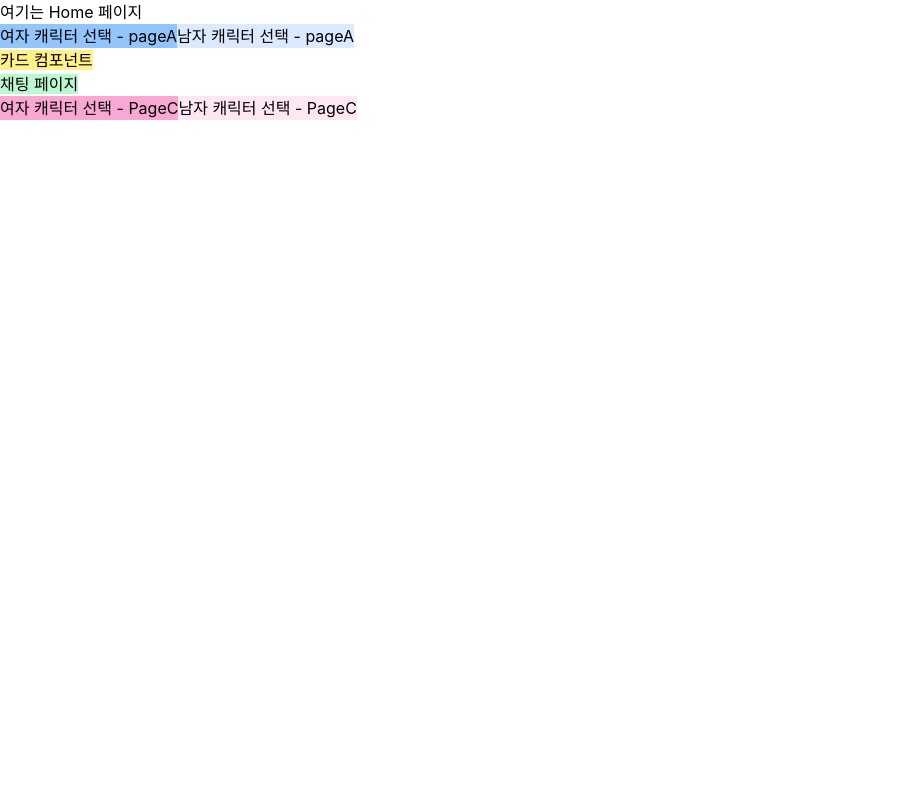
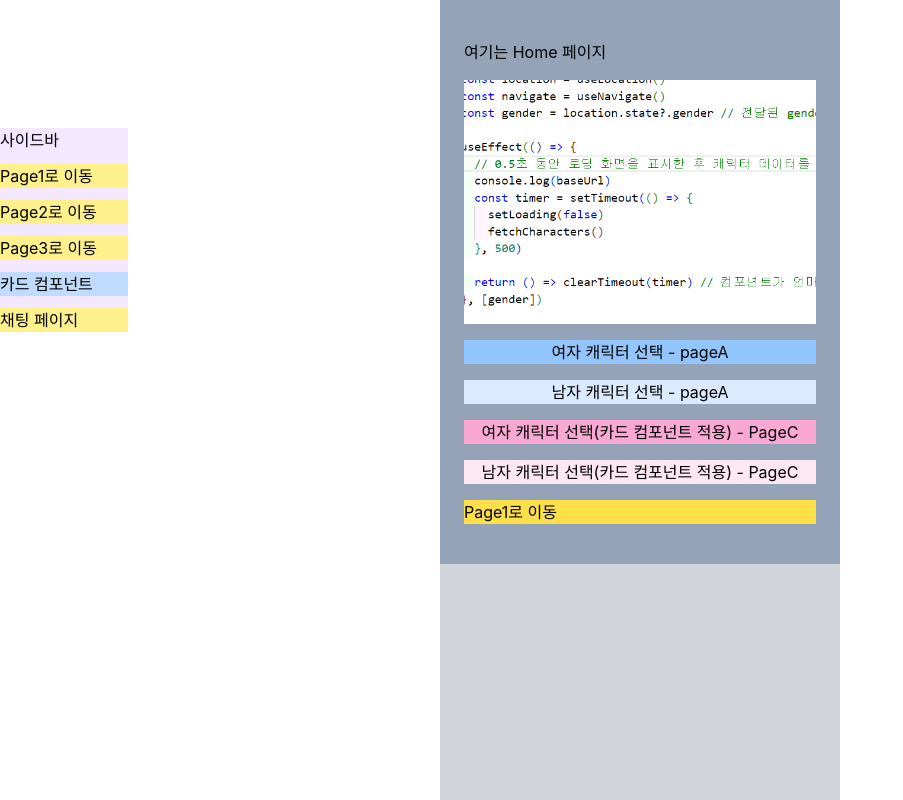
Before and after one commit to Surfurtone/eslint-test, a React (Create React App) app: page / in a window 1280 px wide. Shown: the whole page, without its empty margins (0-903 px from the left). Built offline with nearby package versions, Linux system fonts and the light colour scheme.

Commit message:
사이드바 적용

```diff
--- a/src/App.js
+++ b/src/App.js
@@ -6,12 +6,22 @@ import PageB from './pages/PageB'
 import PageC from './pages/PageC'
 import CardFlip from './components/CardFlip'
 import ChatPage from './pages/ChatPage'
+import Sidebar from './components/Sidebar'
+import Page1 from './pages/Page1'
+import Page2 from './pages/Page2'
+import Page3 from './pages/Page3'
 
 function App() {
   return (
     <div className="App">
       <Routes>
         <Route path="/" element={<Home />} />
+        <Route path="/sidebar" element={<Sidebar />} />
+
+        <Route path="/page1" element={<Page1 />} />
+        <Route path="/page2" element={<Page2 />} />
+        <Route path="/page3" element={<Page3 />} />
+
         <Route path="/pageA" element={<PageA />} />
         <Route path="/pageB" element={<PageB />} />
         <Route path="/pageC" element={<PageC />} />
--- /dev/null
+++ b/src/components/Sidebar.js
@@ -0,0 +1,32 @@
+import React from 'react'
+import { Link } from 'react-router-dom'
+
+const Sidebar = () => {
+  return (
+    <div className="flex relative">
+      {/* 사이드바 - 여기에 페이지 바로가기 추가 */}
+      <div className="bg-purple-100 grid grid-cols-1 gap-3 fixed left-0 w-32 top-32">
+        <div>사이드바</div>
+
+        <Link to="/page1" className="bg-yellow-200">
+          Page1로 이동
+        </Link>
+        <Link to="/page2" className="bg-yellow-200">
+          Page2로 이동
+        </Link>
+        <Link to="/page3" className="bg-yellow-200">
+          Page3로 이동
+        </Link>
+
+        <Link to="/cardFlip" className="bg-blue-200">
+          카드 컴포넌트
+        </Link>
+        <Link to="/chatPage" className="bg-yellow-200">
+          채팅 페이지
+        </Link>
+      </div>
+    </div>
+  )
+}
+
+export default Sidebar
--- a/src/pages/Home.js
+++ b/src/pages/Home.js
@@ -1,6 +1,8 @@
 import React from 'react'
 import { useNavigate } from 'react-router-dom'
 import { Link } from 'react-router-dom'
+import Sidebar from '../components/Sidebar'
+import testImage from '../assets/imgs/testImage.png'
 
 const Home = () => {
   const navigate = useNavigate()
@@ -16,47 +18,44 @@ const Home = () => {
   }
 
   return (
-    <div>
-      <div>여기는 Home 페이지</div>
+    <div className="flex min-h-screen justify-center relative">
+      <Sidebar />
 
+      {/* 메인 컨텐츠 */}
+      <div className="w-full max-w-[400px] overflow-x-hidden bg-gray-300 ">
+        <div className="px-[24px] py-[40px] flex flex-col gap-4 justify-between bg-slate-400">
+          여기는 Home 페이지
+          <div className="grid grid-cols-1 gap-4">
+            <img src={testImage} alt="testImage" />
             <button
               className="bg-blue-300"
               onClick={() => selectCharacterGenderPageA('female')}
             >
               여자 캐릭터 선택 - pageA
             </button>
-
             <button
               className="bg-blue-100"
               onClick={() => selectCharacterGenderPageA('male')}
             >
               남자 캐릭터 선택 - pageA
             </button>
-
-      <div>
-        <Link to="/cardFlip" className="bg-yellow-200">
-          카드 컴포넌트
-        </Link>
-      </div>
-      <div>
-        <Link to="/chatPage" className="bg-green-200">
-          채팅 페이지
-        </Link>
-      </div>
-      <div>
             <button
               className="bg-pink-300"
               onClick={() => selectCharacterGenderPageC('female')}
             >
-          여자 캐릭터 선택 - PageC
+              여자 캐릭터 선택(카드 컴포넌트 적용) - PageC
             </button>
-
             <button
               className="bg-pink-100"
               onClick={() => selectCharacterGenderPageC('male')}
             >
-          남자 캐릭터 선택 - PageC
+              남자 캐릭터 선택(카드 컴포넌트 적용) - PageC
             </button>
+            <Link to="/page1" className="bg-yellow-300">
+              Page1로 이동
+            </Link>
+          </div>
+        </div>
       </div>
     </div>
   )
--- /dev/null
+++ b/src/pages/Page1.js
@@ -0,0 +1,54 @@
+import React from 'react'
+import { Link } from 'react-router-dom'
+
+const Page1 = () => {
+  return (
+    <div className="flex min-h-screen justify-center">
+      <div className="w-full max-w-[400px] overflow-x-hidden bg-gray-300">
+        <div className="px-[24px] py-[40px] flex flex-col gap-4 justify-between bg-slate-400">
+          <div className="flex justify-center mb-[8px] bg-blue-500 text-white">
+            <div className="text-2xl">Page1</div>
+          </div>
+
+          <div className="grid grid-cols-2 gap-4">
+            <div className="relative rounded-[28px] h-36 overflow-hidden bg-yellow-300">
+              <div className="absolute left-[20px] top-[16px] z-10 text-xl">
+                Page1
+              </div>
+              <div className="absolute right-[20px] bottom-[16px] z-10 text-3xl font-bold">
+                29C
+              </div>
+            </div>
+            <div className="relative rounded-[28px] h-36 overflow-hidden bg-white">
+              <div className="absolute left-[20px] top-[16px] z-10 text-xl">
+                Main Content
+              </div>
+              <div className="absolute right-[20px] bottom-[16px] z-10 text-3xl font-bold">
+                This
+              </div>
+            </div>
+            <div className="box-border rounded-[28px] bg-white relative h-[142px] overflow-hidden col-span-2 flex flex-col cursor-pointer p-[16px_20px]">
+              <div className="text-xl font-bold">Test Tets</div>
+              <div className="text-sm">test</div>
+            </div>
+            <div className="box-border rounded-[28px] bg-white relative h-[142px] overflow-hidden col-span-2 flex flex-col cursor-pointer p-[16px_20px]">
+              <div className="text-xl font-bold">Test Tets</div>
+              <div className="text-sm">test</div>
+            </div>
+          </div>
+
+          <div className="aliv justify-center bg-blue-500 text-white"></div>
+
+          <Link
+            to="/page2"
+            className="text-center my-[36px] mt-[36px] mb-[44px] text-[16px] font-normal bg-blue-500 text-white"
+          >
+            Page2로 이동
+          </Link>
+        </div>
+      </div>
+    </div>
+  )
+}
+
+export default Page1
--- /dev/null
+++ b/src/pages/Page2.js
@@ -0,0 +1,54 @@
+import React from 'react'
+import { Link } from 'react-router-dom'
+
+const Page2 = () => {
+  return (
+    <div className="flex min-h-screen justify-center">
+      <div className="w-full max-w-[400px] overflow-x-hidden bg-gray-300">
+        <div className="px-[24px] py-[40px] flex flex-col gap-4 justify-between bg-slate-400">
+          <div className="flex justify-center mb-[8px] bg-purple-500 text-white">
+            <div className="text-2xl">Page2</div>
+          </div>
+
+          <div className="grid grid-cols-2 gap-4">
+            <div className="relative rounded-[28px] h-36 overflow-hidden bg-yellow-300">
+              <div className="absolute left-[20px] top-[16px] z-10 text-xl">
+                Page2
+              </div>
+              <div className="absolute right-[20px] bottom-[16px] z-10 text-3xl font-bold">
+                29C
+              </div>
+            </div>
+            <div className="relative rounded-[28px] h-36 overflow-hidden bg-white">
+              <div className="absolute left-[20px] top-[16px] z-10 text-xl">
+                Main Content
+              </div>
+              <div className="absolute right-[20px] bottom-[16px] z-10 text-3xl font-bold">
+                This
+              </div>
+            </div>
+            <div className="box-border rounded-[28px] bg-white relative h-[142px] overflow-hidden col-span-2 flex flex-col cursor-pointer p-[16px_20px]">
+              <div className="text-xl font-bold">Test Tets</div>
+              <div className="text-sm">test</div>
+            </div>
+            <div className="box-border rounded-[28px] bg-white relative h-[142px] overflow-hidden col-span-2 flex flex-col cursor-pointer p-[16px_20px]">
+              <div className="text-xl font-bold">Test Tets</div>
+              <div className="text-sm">test</div>
+            </div>
+          </div>
+
+          <div className="aliv justify-center bg-blue-500 text-white"></div>
+
+          <Link
+            to="/page3"
+            className="text-center my-[36px] mt-[36px] mb-[44px] text-[16px] font-normal bg-blue-500 text-white"
+          >
+            Page3로 이동
+          </Link>
+        </div>
+      </div>
+    </div>
+  )
+}
+
+export default Page2
--- /dev/null
+++ b/src/pages/Page3.js
@@ -0,0 +1,54 @@
+import React from 'react'
+import { Link } from 'react-router-dom'
+
+const Page2 = () => {
+  return (
+    <div className="flex min-h-screen justify-center">
+      <div className="w-full max-w-[400px] overflow-x-hidden bg-gray-300">
+        <div className="px-[24px] py-[40px] flex flex-col gap-4 justify-between bg-slate-400">
+          <div className="flex justify-center mb-[8px] bg-pink-500 text-white">
+            <div className="text-2xl">Page3</div>
+          </div>
+
+          <div className="grid grid-cols-2 gap-4">
+            <div className="relative rounded-[28px] h-36 overflow-hidden bg-yellow-300">
+              <div className="absolute left-[20px] top-[16px] z-10 text-xl">
+                Page3
+              </div>
+              <div className="absolute right-[20px] bottom-[16px] z-10 text-3xl font-bold">
+                29C
+              </div>
+            </div>
+            <div className="relative rounded-[28px] h-36 overflow-hidden bg-white">
+              <div className="absolute left-[20px] top-[16px] z-10 text-xl">
+                Main Content
+              </div>
+              <div className="absolute right-[20px] bottom-[16px] z-10 text-3xl font-bold">
+                This
+              </div>
+            </div>
+            <div className="box-border rounded-[28px] bg-white relative h-[142px] overflow-hidden col-span-2 flex flex-col cursor-pointer p-[16px_20px]">
+              <div className="text-xl font-bold">Test Tets</div>
+              <div className="text-sm">test</div>
+            </div>
+            <div className="box-border rounded-[28px] bg-white relative h-[142px] overflow-hidden col-span-2 flex flex-col cursor-pointer p-[16px_20px]">
+              <div className="text-xl font-bold">Test Tets</div>
+              <div className="text-sm">test</div>
+            </div>
+          </div>
+
+          <div className="aliv justify-center bg-blue-500 text-white"></div>
+
+          <Link
+            to="/"
+            className="text-center my-[36px] mt-[36px] mb-[44px] text-[16px] font-normal bg-blue-500 text-white"
+          >
+            Home 이동 버튼
+          </Link>
+        </div>
+      </div>
+    </div>
+  )
+}
+
+export default Page2
--- a/src/pages/PageA.js
+++ b/src/pages/PageA.js
@@ -15,12 +15,12 @@ const PageA = () => {
   const gender = location.state?.gender // 전달된 gender 값
 
   useEffect(() => {
-    // 5초 동안 로딩 화면을 표시한 후 캐릭터 데이터를 불러옴
+    // 0.5초 동안 로딩 화면을 표시한 후 캐릭터 데이터를 불러옴
     console.log(baseUrl)
     const timer = setTimeout(() => {
       setLoading(false)
       fetchCharacters()
-    }, 5000)
+    }, 500)
 
     return () => clearTimeout(timer) // 컴포넌트가 언마운트될 때 타이머를 정리
   }, [gender])
```
Also changed, not shown: src/assets/imgs/testImage.png (added). Lines whose indentation alone changed are shown as unchanged.
